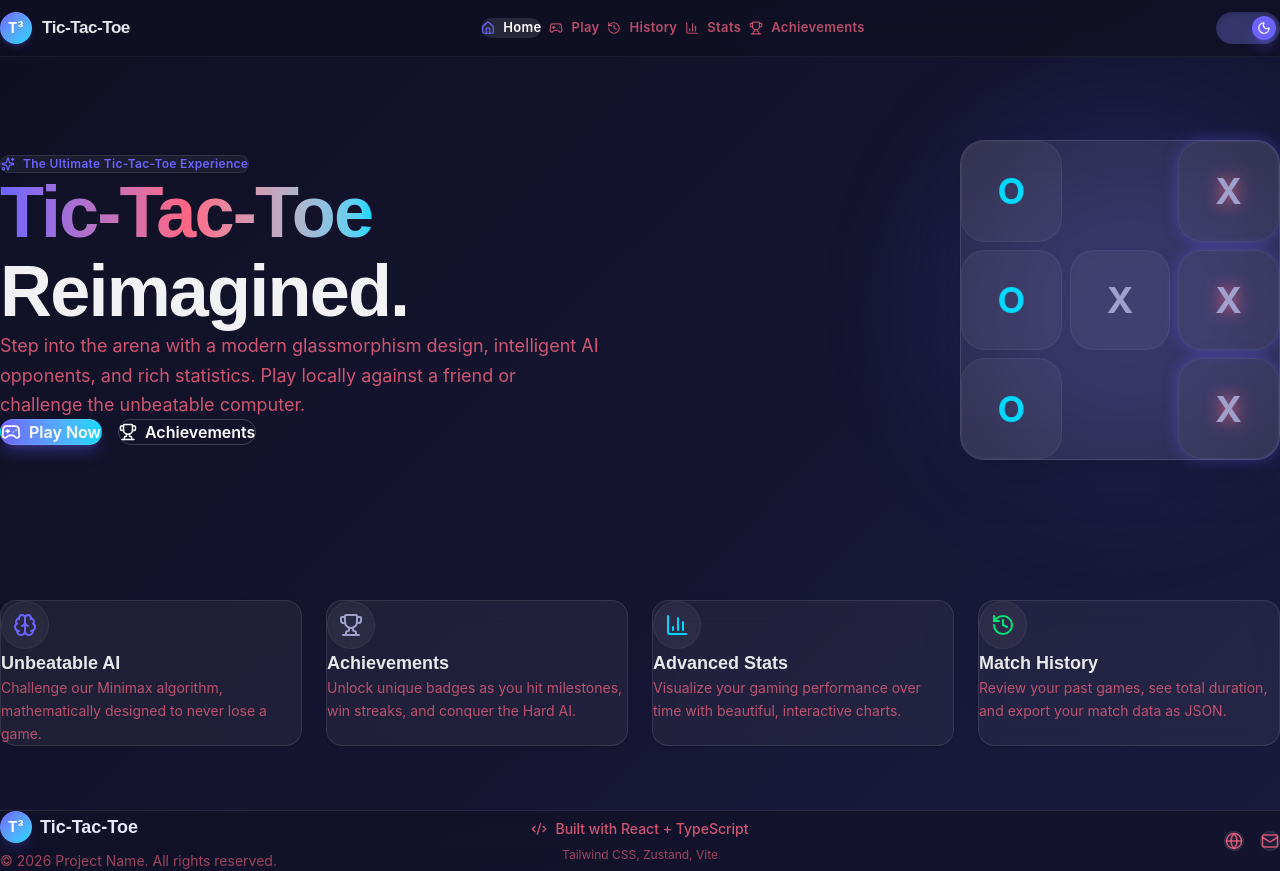
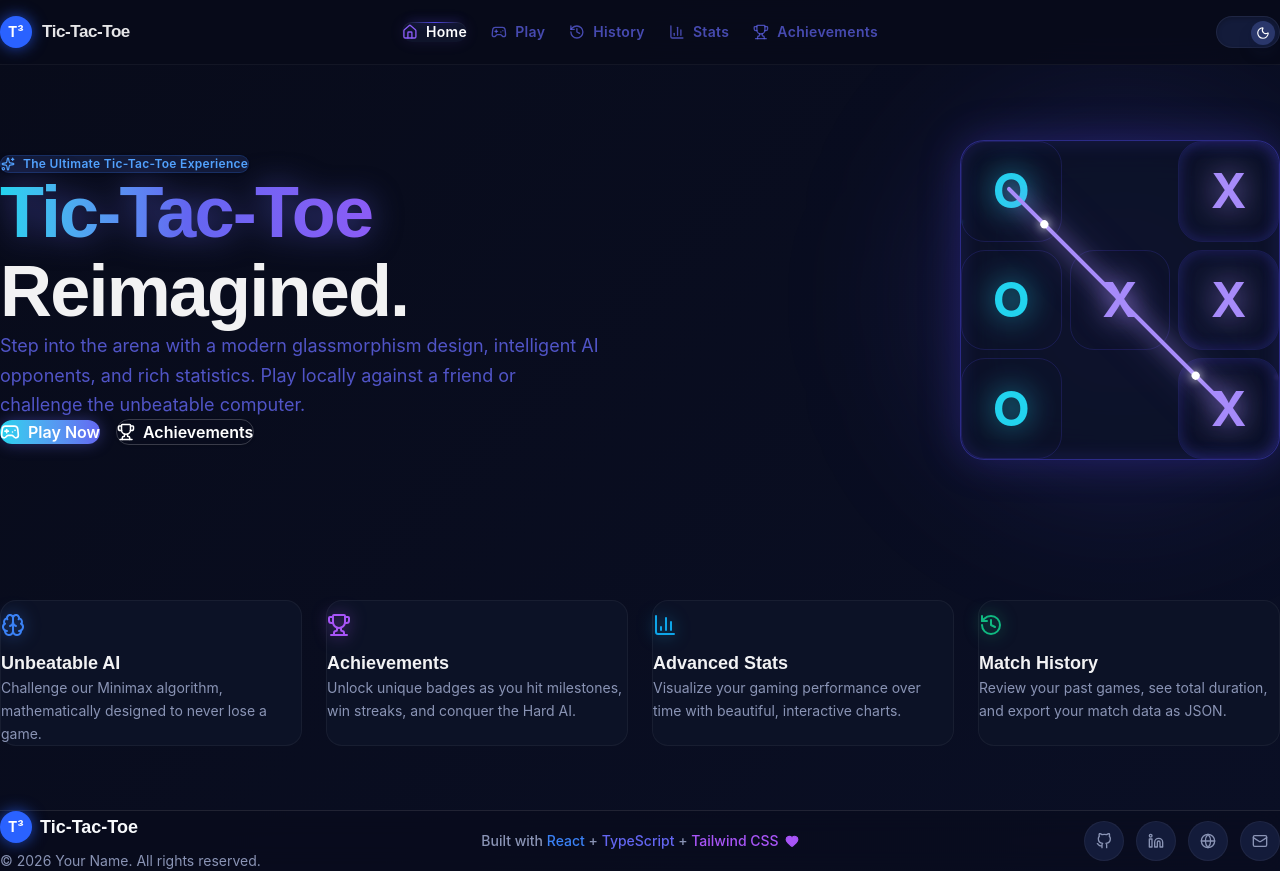
Before and after one commit to kiranshah59/Tik_Tac_Toe, a React (Vite) app: page / in a window 1280 px wide. Built offline with nearby package versions, Linux system fonts and the light colour scheme.

Commit message:
more enhanced ui

```diff
--- a/src/components/layout/Footer.tsx
+++ b/src/components/layout/Footer.tsx
@@ -3,11 +3,23 @@
 // ============================================================
 
 import React from 'react';
-import { Globe, Mail, Code2 } from 'lucide-react';
+import { Mail, Globe, Heart } from 'lucide-react';
+
+const GithubIcon = ({ size = 16 }: { size?: number }) => (
+  <svg width={size} height={size} viewBox="0 0 24 24" fill="none" stroke="currentColor" strokeWidth="2" strokeLinecap="round" strokeLinejoin="round">
+    <path d="M9 19c-5 1.5-5-2.5-7-3m14 6v-3.87a3.37 3.37 0 0 0-.94-2.61c3.14-.35 6.44-1.54 6.44-7A5.44 5.44 0 0 0 20 4.77 5.07 5.07 0 0 0 19.91 1S18.73.65 16 2.48a13.38 13.38 0 0 0-7 0C6.27.65 5.09 1 5.09 1A5.07 5.07 0 0 0 5 4.77a5.44 5.44 0 0 0-1.5 3.78c0 5.42 3.3 6.61 6.44 7A3.37 3.37 0 0 0 9 18.13V22" />
+  </svg>
+);
+
+const LinkedinIcon = ({ size = 16 }: { size?: number }) => (
+  <svg width={size} height={size} viewBox="0 0 24 24" fill="none" stroke="currentColor" strokeWidth="2" strokeLinecap="round" strokeLinejoin="round">
+    <path d="M16 8a6 6 0 0 1 6 6v7h-4v-7a2 2 0 0 0-2-2 2 2 0 0 0-2 2v7h-4v-7a6 6 0 0 1 6-6z" />
+    <rect x="2" y="9" width="4" height="12" />
+    <circle cx="4" cy="4" r="2" />
+  </svg>
+);
 
 export const Footer: React.FC = () => {
-  const currentYear = new Date().getFullYear();
-
   return (
     <footer className="w-full border-t border-white/10 bg-dark-bg/50 backdrop-blur-md z-10 mt-auto">
       <div className="max-w-7xl mx-auto px-4 sm:px-6 lg:px-8 py-8 md:py-12">
@@ -16,44 +28,55 @@ export const Footer: React.FC = () => {
           {/* Brand & Copyright */}
           <div className="flex flex-col items-center md:items-start gap-2">
             <div className="flex items-center gap-2">
-              <div className="w-8 h-8 rounded-lg bg-gradient-to-br from-primary to-accent flex items-center justify-center font-bold text-white text-sm shadow-lg shadow-primary/20">
+              <div className="w-8 h-8 rounded-full bg-[#2A62FF] flex items-center justify-center font-bold text-white text-sm shadow-[0_0_15px_rgba(42,98,255,0.7)] transition-transform hover:scale-105">
                 T³
               </div>
               <span className="font-bold font-[family-name:var(--font-heading)] text-lg">
                 Tic-Tac-Toe
               </span>
             </div>
-            <p className="text-sm text-secondary/60">
-              © {currentYear} Project Name. All rights reserved.
+            <p className="text-sm text-[#8a94b5]">
+              © 2026 Your Name. All rights reserved.
             </p>
           </div>
 
           {/* Tech Stack */}
           <div className="flex flex-col items-center justify-center gap-2">
-            <div className="flex items-center gap-2 text-sm text-secondary/80 font-medium">
-              <Code2 size={16} />
-              <span>Built with React + TypeScript</span>
+            <div className="flex items-center gap-1.5 text-sm font-medium text-[#8a94b5]">
+              <span>Built with <span className="text-[#3B82F6]">React</span> + <span className="text-[#6366F1]">TypeScript</span> + <span className="text-[#A855F7]">Tailwind CSS</span></span>
+              <Heart size={14} className="text-[#A855F7] fill-[#A855F7]" />
             </div>
-            <p className="text-xs text-secondary/60">
-              Tailwind CSS, Zustand, Vite
-            </p>
           </div>
 
           {/* Social Links */}
-          <div className="flex items-center justify-center md:justify-end gap-4">
+          <div className="flex items-center justify-center md:justify-end gap-3">
             <a
               href="#"
-              className="p-2 rounded-full bg-white/5 border border-white/10 text-secondary/80 hover:text-white hover:bg-white/10 hover:border-white/20 transition-all duration-300 hover:-translate-y-1 focus:outline-none focus:ring-2 focus:ring-primary"
-              aria-label="Website"
+              className="w-10 h-10 rounded-full bg-[#131B3A] border border-white/5 flex items-center justify-center text-[#8a94b5] hover:text-white hover:bg-white/10 transition-all duration-300 hover:-translate-y-1 hover:shadow-[0_0_15px_rgba(139,92,246,0.3)] focus:outline-none focus:ring-2 focus:ring-primary"
+              aria-label="GitHub"
             >
-              <Globe size={18} />
+              <GithubIcon size={16} />
             </a>
             <a
               href="#"
-              className="p-2 rounded-full bg-white/5 border border-white/10 text-secondary/80 hover:text-white hover:bg-white/10 hover:border-white/20 transition-all duration-300 hover:-translate-y-1 focus:outline-none focus:ring-2 focus:ring-primary"
-              aria-label="Contact"
+              className="w-10 h-10 rounded-full bg-[#131B3A] border border-white/5 flex items-center justify-center text-[#8a94b5] hover:text-white hover:bg-white/10 transition-all duration-300 hover:-translate-y-1 hover:shadow-[0_0_15px_rgba(139,92,246,0.3)] focus:outline-none focus:ring-2 focus:ring-primary"
+              aria-label="LinkedIn"
             >
-              <Mail size={18} />
+              <LinkedinIcon size={16} />
+            </a>
+            <a
+              href="#"
+              className="w-10 h-10 rounded-full bg-[#131B3A] border border-white/5 flex items-center justify-center text-[#8a94b5] hover:text-white hover:bg-white/10 transition-all duration-300 hover:-translate-y-1 hover:shadow-[0_0_15px_rgba(139,92,246,0.3)] focus:outline-none focus:ring-2 focus:ring-primary"
+              aria-label="Website"
+            >
+              <Globe size={16} />
+            </a>
+            <a
+              href="#"
+              className="w-10 h-10 rounded-full bg-[#131B3A] border border-white/5 flex items-center justify-center text-[#8a94b5] hover:text-white hover:bg-white/10 transition-all duration-300 hover:-translate-y-1 hover:shadow-[0_0_15px_rgba(139,92,246,0.3)] focus:outline-none focus:ring-2 focus:ring-primary"
+              aria-label="Email"
+            >
+              <Mail size={16} />
             </a>
           </div>
         </div>
--- a/src/components/layout/Navbar.tsx
+++ b/src/components/layout/Navbar.tsx
@@ -22,14 +22,14 @@ export const Navbar: React.FC = () => {
   return (
     <nav className="fixed top-0 left-0 right-0 z-50 bg-dark-bg/80 backdrop-blur-xl border-b border-white/5 transition-all" role="navigation" aria-label="Main navigation">
       <div className="max-w-7xl mx-auto px-4 sm:px-6 lg:px-8">
-        <div className="flex items-center justify-between h-14">
+        <div className="flex items-center justify-between h-16 relative">
           {/* Logo */}
           <Link
             to="/"
-            className="flex items-center gap-2.5 group focus:outline-none focus-visible:ring-2 focus-visible:ring-primary rounded-lg"
+            className="flex items-center gap-2.5 group focus:outline-none focus-visible:ring-2 focus-visible:ring-primary rounded-full"
             aria-label="Tic-Tac-Toe Home"
           >
-            <div className="w-8 h-8 rounded-lg bg-gradient-to-br from-primary to-accent flex items-center justify-center font-bold text-white text-sm shadow-md shadow-primary/20 transition-transform group-hover:scale-105">
+            <div className="w-8 h-8 rounded-full bg-[#2A62FF] flex items-center justify-center font-bold text-white text-sm shadow-[0_0_15px_rgba(42,98,255,0.7)] transition-transform group-hover:scale-105">
               T³
             </div>
             <span className="font-[family-name:var(--font-heading)] font-bold text-[17px] hidden sm:inline tracking-tight text-white/90 group-hover:text-white transition-colors">
@@ -38,7 +38,7 @@ export const Navbar: React.FC = () => {
           </Link>
 
           {/* Desktop Navigation */}
-          <div className="hidden md:flex items-center gap-2">
+          <div className="hidden md:flex absolute left-1/2 -translate-x-1/2 items-center gap-6">
             {navLinks.map(({ path, label, icon: Icon }) => {
               const isActive = location.pathname === path || (path === '/settings' && location.pathname === '/play');
               return (
@@ -46,18 +46,21 @@ export const Navbar: React.FC = () => {
                   key={path}
                   to={path}
                   className={`
-                    relative flex items-center gap-2 px-3 py-1.5 rounded-lg text-[13px] font-semibold tracking-wide
+                    relative flex items-center gap-2 px-5 py-2 rounded-full text-sm font-semibold tracking-wide
                     transition-all duration-300
                     focus:outline-none focus-visible:ring-2 focus-visible:ring-primary
                     ${isActive
-                      ? 'text-white bg-white/10'
-                      : 'text-secondary/70 hover:text-white hover:bg-white/5'
+                      ? 'text-white bg-[#0F142A] shadow-[inset_0_1px_0_rgba(255,255,255,0.05),0_0_15px_rgba(139,92,246,0.1)]'
+                      : 'text-secondary/70 hover:text-white hover:bg-white/5 hover:-translate-y-0.5'
                     }
                   `}
                   aria-current={isActive ? 'page' : undefined}
                 >
-                  <Icon size={14} className={isActive ? 'text-primary' : ''} />
+                  <Icon size={16} className={isActive ? 'text-primary' : 'group-hover:text-primary-light transition-colors'} />
                   <span>{label}</span>
+                  {isActive && (
+                    <span className="absolute top-0 left-1/2 -translate-x-1/2 w-[80%] h-[1px] bg-gradient-to-r from-transparent via-[#4F46E5] to-transparent opacity-100 shadow-[0_0_10px_rgba(79,70,229,0.8)]" />
+                  )}
                 </Link>
               );
             })}
--- a/src/components/ui/Button.tsx
+++ b/src/components/ui/Button.tsx
@@ -18,7 +18,7 @@ interface ButtonProps extends React.ButtonHTMLAttributes<HTMLButtonElement> {
 
 const variantClasses: Record<ButtonVariant, string> = {
   primary:
-    'bg-gradient-to-r from-primary to-accent hover:from-primary-light hover:to-accent-light text-white shadow-lg shadow-primary/30 hover:shadow-primary/50 border border-white/10 hover:-translate-y-0.5',
+    'bg-gradient-to-r from-[#22D3EE] to-[#6366F1] hover:from-[#67E8F9] hover:to-[#818CF8] text-white shadow-[0_0_15px_rgba(99,102,241,0.4)] hover:shadow-[0_0_25px_rgba(99,102,241,0.6)] border-none hover:-translate-y-0.5',
   secondary:
     'bg-secondary hover:bg-secondary-light text-white shadow-lg shadow-secondary/25 hover:shadow-secondary/40 hover:-translate-y-0.5',
   ghost:
--- a/src/components/ui/Toggle.tsx
+++ b/src/components/ui/Toggle.tsx
@@ -18,7 +18,7 @@ export const ThemeToggle: React.FC = () => {
         transition-all duration-300 ease-out
         cursor-pointer
         ${isDark
-          ? 'bg-dark-border shadow-inner shadow-black/20'
+          ? 'bg-[#131B3A] shadow-inner shadow-black/20 border border-white/5'
           : 'bg-yellow-200 shadow-inner shadow-yellow-300/30'
         }
       `}
@@ -33,7 +33,7 @@ export const ThemeToggle: React.FC = () => {
           flex items-center justify-center
           transition-all duration-300 ease-out
           ${isDark
-            ? 'left-[calc(100%-28px)] bg-primary shadow-lg shadow-primary/40'
+            ? 'left-[calc(100%-28px)] bg-[#2A376B] shadow-lg shadow-[#131B3A]/40'
             : 'left-1 bg-white shadow-lg shadow-yellow-400/30'
           }
         `}
--- a/src/pages/HomePage.tsx
+++ b/src/pages/HomePage.tsx
@@ -6,22 +6,22 @@ import { Gamepad2, Brain, Trophy, History, BarChart3, Sparkles } from 'lucide-re
 
 const features = [
   {
-    icon: <Brain size={24} className="text-primary group-hover:text-primary-light transition-colors" />,
+    icon: <Brain size={24} className="text-[#3B82F6] group-hover:text-blue-400 transition-colors drop-shadow-[0_0_8px_rgba(59,130,246,0.6)]" />,
     title: 'Unbeatable AI',
     description: 'Challenge our Minimax algorithm, mathematically designed to never lose a game.',
   },
   {
-    icon: <Trophy size={24} className="text-secondary group-hover:text-secondary-light transition-colors" />,
+    icon: <Trophy size={24} className="text-[#A855F7] group-hover:text-purple-400 transition-colors drop-shadow-[0_0_8px_rgba(168,85,247,0.6)]" />,
     title: 'Achievements',
     description: 'Unlock unique badges as you hit milestones, win streaks, and conquer the Hard AI.',
   },
   {
-    icon: <BarChart3 size={24} className="text-accent group-hover:text-accent-light transition-colors" />,
+    icon: <BarChart3 size={24} className="text-[#0EA5E9] group-hover:text-sky-400 transition-colors drop-shadow-[0_0_8px_rgba(14,165,233,0.6)]" />,
     title: 'Advanced Stats',
     description: 'Visualize your gaming performance over time with beautiful, interactive charts.',
   },
   {
-    icon: <History size={24} className="text-success group-hover:text-[#33ffa6] transition-colors" />,
+    icon: <History size={24} className="text-[#10B981] group-hover:text-emerald-400 transition-colors drop-shadow-[0_0_8px_rgba(16,185,129,0.6)]" />,
     title: 'Match History',
     description: 'Review your past games, see total duration, and export your match data as JSON.',
   },
@@ -82,35 +82,52 @@ const AnimatedBoardPreview: React.FC = () => {
   return (
     <div className="relative w-full max-w-[320px] aspect-square mx-auto lg:ml-auto">
       {/* Glow behind the board */}
-      <div className="absolute inset-0 bg-primary/20 blur-[60px] rounded-full animate-pulse-glow" />
+      <div className="absolute inset-0 bg-[#4F46E5]/20 blur-[80px] rounded-full animate-pulse-glow" />
+
+      {/* Background Particles (using absolute divs) */}
+      <div className="absolute inset-0 z-0 overflow-hidden pointer-events-none">
+        <div className="absolute top-1/4 left-0 w-1 h-1 bg-cyan-400 rounded-full blur-[1px] animate-pulse" />
+        <div className="absolute bottom-1/4 right-0 w-1.5 h-1.5 bg-purple-400 rounded-full blur-[1px] animate-pulse" style={{ animationDelay: '1s' }} />
+        <div className="absolute top-1/2 -left-4 w-1 h-1 bg-blue-400 rounded-full blur-[0.5px]" />
+        <div className="absolute bottom-1/3 -right-6 w-1 h-1 bg-cyan-300 rounded-full blur-[1px] animate-pulse" style={{ animationDelay: '0.5s' }} />
+      </div>
 
       {/* The Board */}
-      <div className="relative z-10 w-full h-full glass rounded-3xl p-4 md:p-6 shadow-2xl border border-white/10 grid grid-cols-3 gap-2 bg-dark-bg/40 backdrop-blur-xl">
+      <div className="relative z-10 w-full h-full rounded-3xl p-4 md:p-6 shadow-[0_0_40px_rgba(79,70,229,0.3),inset_0_0_20px_rgba(79,70,229,0.2)] border border-[#4F46E5]/50 grid grid-cols-3 gap-2 bg-[#0c1226]/80 backdrop-blur-xl">
         {board.map((cell, index) => {
           const isWinningCell = winLine?.includes(index);
           return (
             <div
               key={index}
               className={`
-                rounded-xl flex items-center justify-center text-4xl font-bold transition-all duration-300
-                bg-white/5 border border-white/5
+                rounded-xl flex items-center justify-center text-5xl font-bold transition-all duration-300
+                bg-transparent border border-[#4F46E5]/20
                 ${cell ? 'scale-100 opacity-100' : 'scale-90 opacity-0'}
-                ${isWinningCell ? 'bg-primary/20 border-primary/40 shadow-[0_0_15px_rgba(108,99,255,0.4)]' : ''}
+                ${isWinningCell ? 'bg-[#4F46E5]/10 shadow-[inset_0_0_15px_rgba(79,70,229,0.3)]' : ''}
               `}
             >
               {cell === 'X' && (
-                <span className={`text-secondary animate-bounce-in ${isWinningCell ? 'drop-shadow-[0_0_8px_rgba(255,101,132,0.8)]' : ''}`}>
+                <span className={`text-[#A78BFA] animate-bounce-in drop-shadow-[0_0_15px_rgba(167,139,250,0.8)]`}>
                   X
                 </span>
               )}
               {cell === 'O' && (
-                <span className={`text-accent animate-bounce-in ${isWinningCell ? 'drop-shadow-[0_0_8px_rgba(0,217,255,0.8)]' : ''}`}>
+                <span className={`text-[#22D3EE] animate-bounce-in drop-shadow-[0_0_15px_rgba(34,211,238,0.8)]`}>
                   O
                 </span>
               )}
             </div>
           );
         })}
+        {/* Winning Line Overlay */}
+        {winLine && (
+          <div className="absolute inset-0 z-20 pointer-events-none flex items-center justify-center animate-fade-in">
+             <div className="w-[110%] h-1 bg-[#A78BFA] shadow-[0_0_20px_rgba(167,139,250,1),0_0_40px_rgba(167,139,250,0.6)] transform rotate-45 flex items-center justify-center relative rounded-full">
+               <div className="absolute w-2 h-2 bg-white rounded-full left-[15%] shadow-[0_0_10px_white]"></div>
+               <div className="absolute w-2 h-2 bg-white rounded-full right-[15%] shadow-[0_0_10px_white]"></div>
+             </div>
+          </div>
+        )}
       </div>
     </div>
   );
@@ -127,13 +144,13 @@ export const HomePage: React.FC = () => {
 
         {/* Left: Text Content */}
         <div className="flex-1 text-center lg:text-left flex flex-col items-center lg:items-start animate-slide-up">
-          <div className="inline-flex items-center gap-2 px-3 py-1.5 rounded-full bg-white/5 border border-white/10 text-primary text-xs font-semibold tracking-wide mb-6 shadow-sm">
-            <Sparkles size={14} />
-            <span>The Ultimate Tic-Tac-Toe Experience</span>
+          <div className="inline-flex items-center gap-2 px-3 py-1.5 rounded-full bg-[#131B3A] border border-blue-500/20 text-xs font-semibold tracking-wide mb-6 shadow-sm">
+            <Sparkles size={14} className="text-blue-400" />
+            <span className="text-blue-400">The Ultimate Tic-Tac-Toe Experience</span>
           </div>
 
           <h1 className="text-5xl sm:text-6xl md:text-7xl font-black font-[family-name:var(--font-heading)] mb-6 tracking-tight text-white/95 leading-[1.1]">
-            <span className="text-transparent bg-clip-text bg-gradient-to-r from-primary via-secondary to-accent">
+            <span className="text-transparent bg-clip-text bg-gradient-to-r from-[#22D3EE] via-[#6366F1] to-[#8B5CF6] drop-shadow-[0_0_15px_rgba(99,102,241,0.5)]">
               Tic-Tac-Toe
             </span>
             <br />
@@ -151,7 +168,7 @@ export const HomePage: React.FC = () => {
               icon={<Gamepad2 size={20} />}
               onClick={() => navigate('/settings')}
               fullWidth
-              className="sm:w-auto"
+              className="sm:w-auto hover:shadow-[0_0_25px_rgba(139,92,246,0.5)] transition-all duration-300"
             >
               Play Now
             </Button>
@@ -180,21 +197,21 @@ export const HomePage: React.FC = () => {
           {features.map((feature, index) => (
             <Card
               key={feature.title}
-              variant="glass"
+              variant="solid"
               hover
-              className="text-left group"
+              className="text-left group h-full hover:-translate-y-2 hover:shadow-[0_0_30px_rgba(139,92,246,0.15)] hover:border-primary/40 transition-all duration-500 relative"
             >
               <div
                 className="animate-slide-up h-full flex flex-col"
                 style={{ animationDelay: `${index * 100}ms`, animationFillMode: 'both' }}
               >
-                <div className="w-12 h-12 rounded-xl bg-white/5 border border-white/5 flex items-center justify-center mb-5 group-hover:bg-white/10 transition-colors shadow-inner">
+                <div className="w-12 h-12 rounded-xl bg-transparent flex items-center justify-start mb-5 shadow-none">
                   {feature.icon}
                 </div>
-                <h3 className="text-lg font-bold font-[family-name:var(--font-heading)] mb-2 text-white/90 group-hover:text-white transition-colors">
+                <h3 className="text-lg font-bold font-[family-name:var(--font-heading)] mb-2 text-white/95 group-hover:text-white transition-colors">
                   {feature.title}
                 </h3>
-                <p className="text-sm text-secondary/70 leading-relaxed flex-grow">
+                <p className="text-sm text-[#8a94b5] leading-relaxed flex-grow">
                   {feature.description}
                 </p>
               </div>
```
Also changed, not shown: src/styles/tailwind.css.
